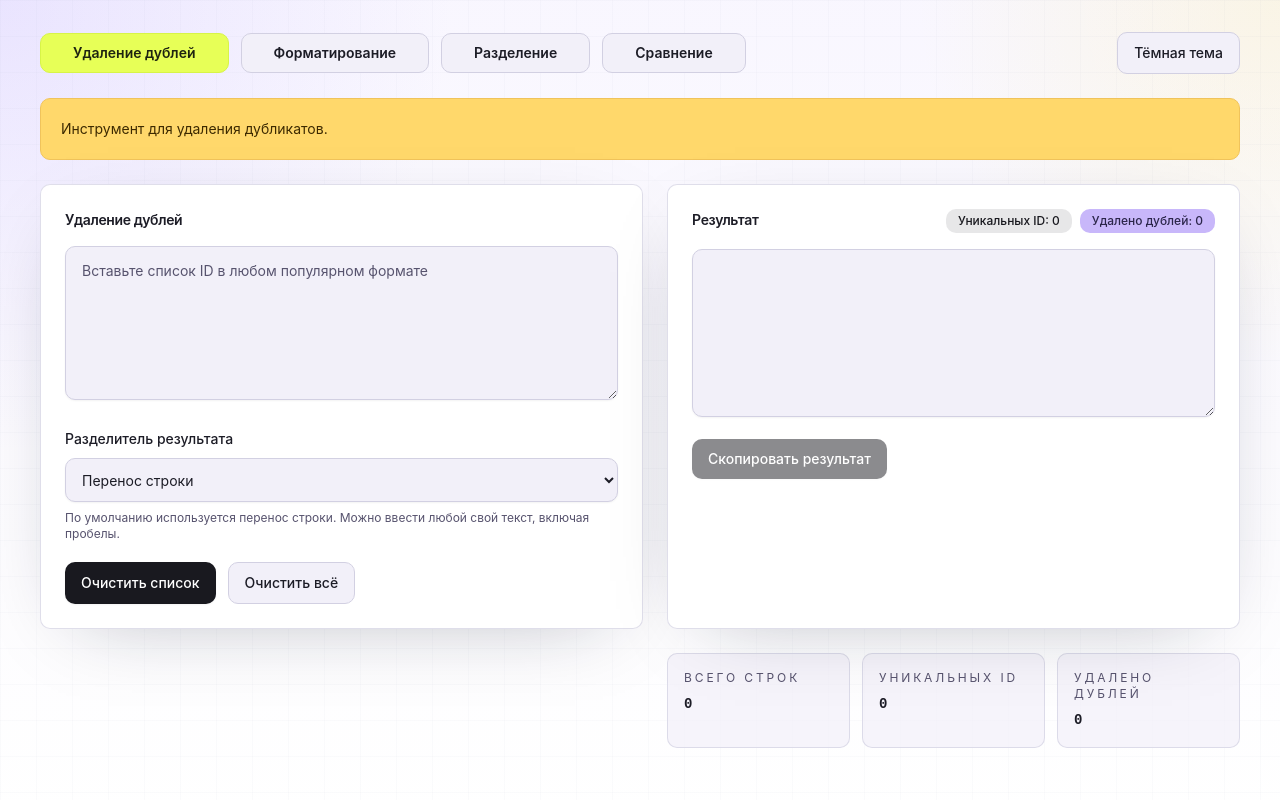
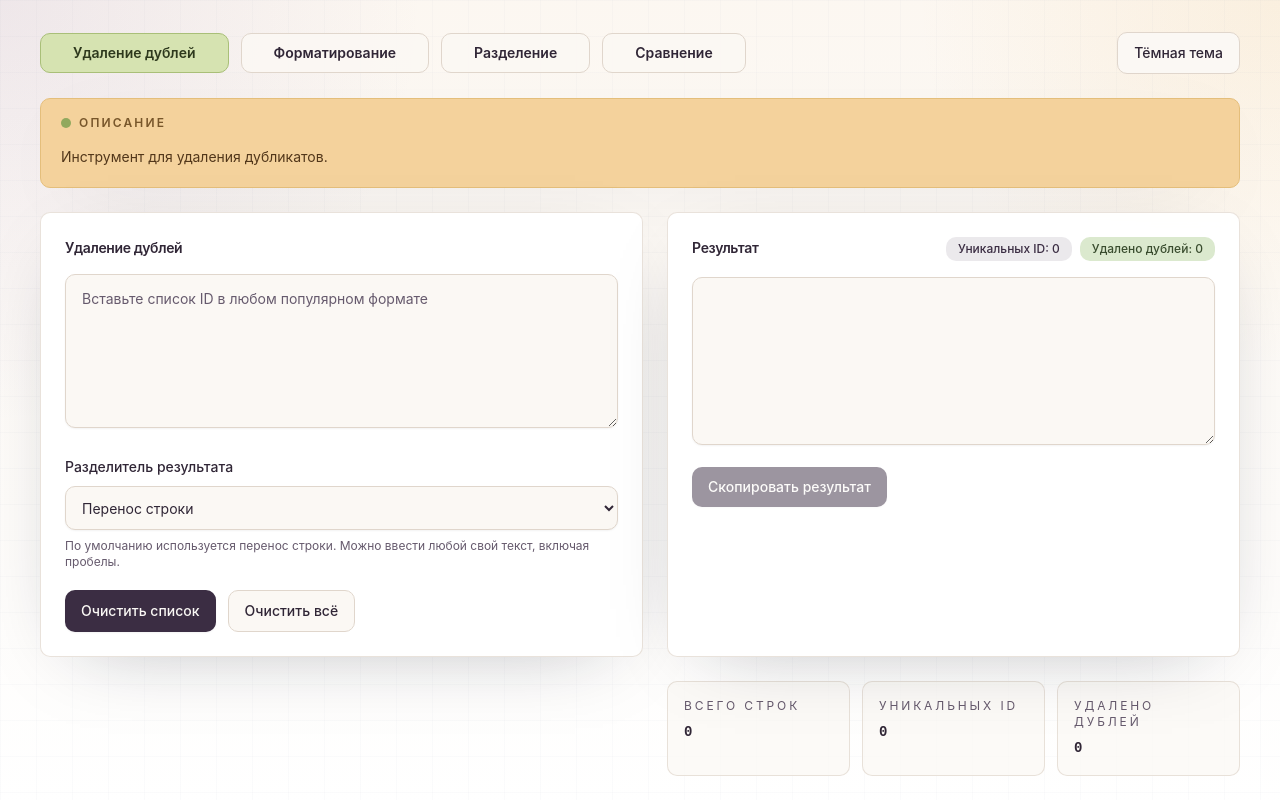
Before and after one commit to Greypefruit/PureList, a React (Vite) app: page / in a window 1280 px wide. Built offline with nearby package versions, Linux system fonts and the light colour scheme.

Commit message:
style: refine dashboard color system

```diff
--- a/src/App.tsx
+++ b/src/App.tsx
@@ -243,13 +243,13 @@ function AppShell() {
                     className={cn(
                       "rounded-[10px] border px-8 py-2.5 text-left transition duration-200 focus-visible:outline-none focus-visible:ring-2 focus-visible:ring-ring focus-visible:ring-offset-2 focus-visible:ring-offset-background",
                       isActive
-                        ? "border-[#D7F447] bg-[#E7FF57] text-[#1E2410] shadow-panel"
-                        : "border-border bg-background text-foreground hover:bg-muted",
+                        ? "border-[#A9BF78] bg-[#D6E3B1] text-[#2E391D] shadow-panel"
+                        : "border-border bg-background/95 text-foreground hover:border-[#E7C98D] hover:bg-[#FBF3E3]",
                     )}
                     onClick={() => setActiveTab(tab.key)}
                     type="button"
                   >
-                    <p className={cn("text-[14px] font-semibold leading-tight", isActive ? "text-[#1E2410]" : "text-foreground")}>
+                    <p className={cn("text-[14px] font-semibold leading-tight", isActive ? "text-[#2E391D]" : "text-foreground")}>
                       {tab.label}
                     </p>
                   </button>
@@ -264,9 +264,15 @@ function AppShell() {
             </Button>
           </div>
 
-          <Card className="border-[#F0C35B] bg-[#FFD86B] text-[#3D2A00]">
+          <Card className="border-[#E4BE7B] bg-[#F4D29C] text-[#52371A]">
             <CardContent className="px-5 py-4">
-              <p className="text-sm leading-7 text-[#3D2A00]/88">
+              <div className="mb-3 flex items-center gap-2">
+                <span className="h-2.5 w-2.5 rounded-full bg-[#91A95E]" />
+                <span className="text-xs font-semibold uppercase tracking-[0.18em] text-[#77562A]">
+                  Описание
+                </span>
+              </div>
+              <p className="text-sm leading-7 text-[#52371A]/88">
                 {tabs.find((tab) => tab.key === activeTab)?.description}
               </p>
             </CardContent>
--- a/src/components/ui/button.tsx
+++ b/src/components/ui/button.tsx
@@ -15,7 +15,7 @@ const variantClasses: Record<ButtonVariant, string> = {
   ghost:
     "bg-transparent text-foreground hover:bg-muted",
   outline:
-    "border border-border bg-background text-foreground hover:bg-muted",
+    "border border-border bg-background text-foreground hover:border-accent hover:bg-accent/25",
   destructive:
     "bg-destructive text-destructive-foreground hover:bg-destructive/90 shadow-sm",
 };
--- a/src/index.css
+++ b/src/index.css
@@ -3,44 +3,44 @@
 @tailwind utilities;
 
 :root {
-  --background: 252 45% 96%;
-  --foreground: 240 16% 13%;
+  --background: 36 42% 97%;
+  --foreground: 278 18% 18%;
   --card: 0 0% 100%;
-  --card-foreground: 240 16% 13%;
-  --primary: 240 12% 11%;
-  --primary-foreground: 0 0% 100%;
-  --secondary: 255 88% 85%;
-  --secondary-foreground: 248 32% 22%;
-  --accent: 54 100% 72%;
-  --accent-foreground: 42 42% 18%;
-  --muted: 252 42% 92%;
-  --muted-foreground: 248 14% 38%;
+  --card-foreground: 278 18% 18%;
+  --primary: 278 20% 22%;
+  --primary-foreground: 40 30% 97%;
+  --secondary: 91 38% 86%;
+  --secondary-foreground: 98 25% 24%;
+  --accent: 37 82% 77%;
+  --accent-foreground: 28 38% 22%;
+  --muted: 28 38% 93%;
+  --muted-foreground: 278 10% 39%;
   --destructive: 0 78% 57%;
   --destructive-foreground: 0 0% 100%;
-  --border: 248 24% 85%;
-  --input: 248 24% 85%;
-  --ring: 255 88% 78%;
+  --border: 30 24% 84%;
+  --input: 30 24% 84%;
+  --ring: 90 35% 60%;
   --radius: 1rem;
 }
 
 .dark {
-  --background: 255 18% 11%;
-  --foreground: 250 35% 95%;
-  --card: 252 16% 14%;
-  --card-foreground: 250 35% 95%;
-  --primary: 255 88% 80%;
-  --primary-foreground: 240 12% 11%;
-  --secondary: 50 92% 64%;
-  --secondary-foreground: 36 42% 16%;
-  --accent: 255 24% 20%;
-  --accent-foreground: 250 35% 95%;
-  --muted: 252 18% 19%;
-  --muted-foreground: 249 20% 74%;
+  --background: 278 18% 11%;
+  --foreground: 38 28% 95%;
+  --card: 278 16% 14%;
+  --card-foreground: 38 28% 95%;
+  --primary: 36 73% 72%;
+  --primary-foreground: 278 20% 16%;
+  --secondary: 92 24% 26%;
+  --secondary-foreground: 92 35% 86%;
+  --accent: 278 18% 22%;
+  --accent-foreground: 38 28% 95%;
+  --muted: 278 12% 18%;
+  --muted-foreground: 35 16% 76%;
   --destructive: 0 70% 44%;
   --destructive-foreground: 0 0% 100%;
-  --border: 252 16% 28%;
-  --input: 252 16% 28%;
-  --ring: 255 88% 80%;
+  --border: 278 12% 27%;
+  --input: 278 12% 27%;
+  --ring: 92 26% 52%;
 }
 
 html {
@@ -54,16 +54,16 @@ html.dark {
 body {
   @apply min-h-screen bg-background font-sans text-foreground antialiased;
   background-image:
-    radial-gradient(circle at top left, rgba(173, 153, 255, 0.2), transparent 30%),
-    radial-gradient(circle at top right, rgba(255, 234, 117, 0.18), transparent 24%),
-    linear-gradient(to bottom, rgba(249, 247, 255, 0.94), rgba(255, 255, 255, 0.98));
+    radial-gradient(circle at top left, rgba(155, 132, 186, 0.14), transparent 28%),
+    radial-gradient(circle at top right, rgba(239, 194, 118, 0.15), transparent 24%),
+    linear-gradient(to bottom, rgba(252, 247, 241, 0.96), rgba(255, 255, 255, 0.99));
 }
 
 .dark body {
   background-image:
-    radial-gradient(circle at top left, rgba(165, 138, 255, 0.22), transparent 28%),
-    radial-gradient(circle at top right, rgba(255, 226, 92, 0.16), transparent 22%),
-    linear-gradient(to bottom, rgba(24, 20, 36, 0.94), rgba(20, 17, 31, 0.98));
+    radial-gradient(circle at top left, rgba(159, 131, 193, 0.17), transparent 28%),
+    radial-gradient(circle at top right, rgba(233, 179, 93, 0.14), transparent 22%),
+    linear-gradient(to bottom, rgba(29, 22, 37, 0.95), rgba(21, 17, 28, 0.99));
 }
 
 * {
```
